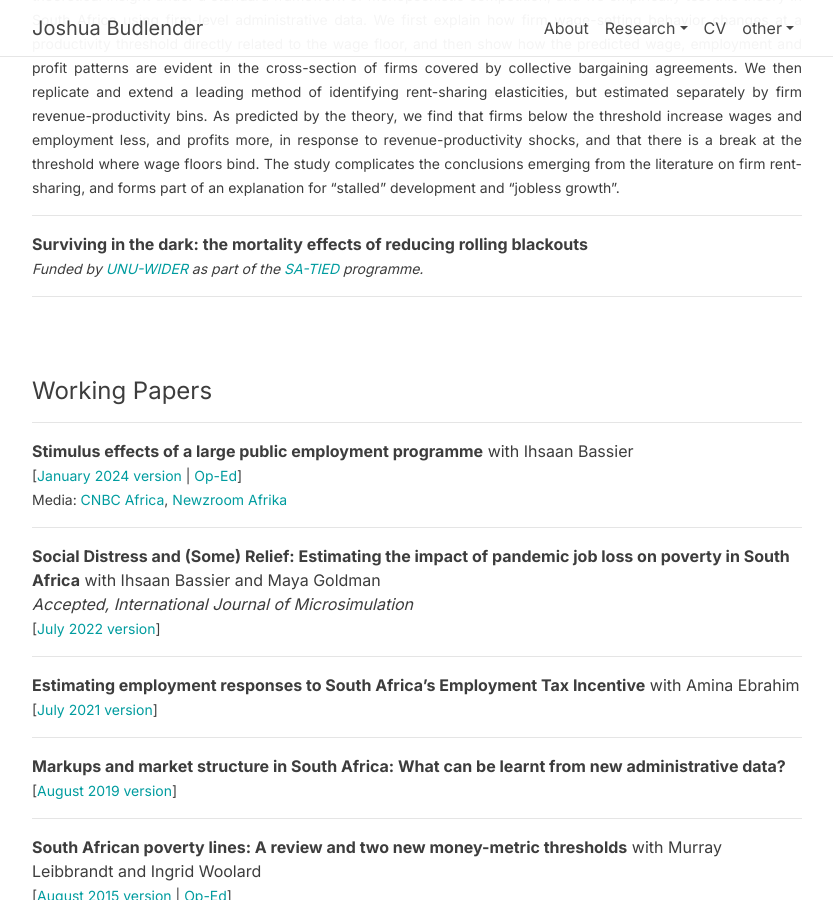
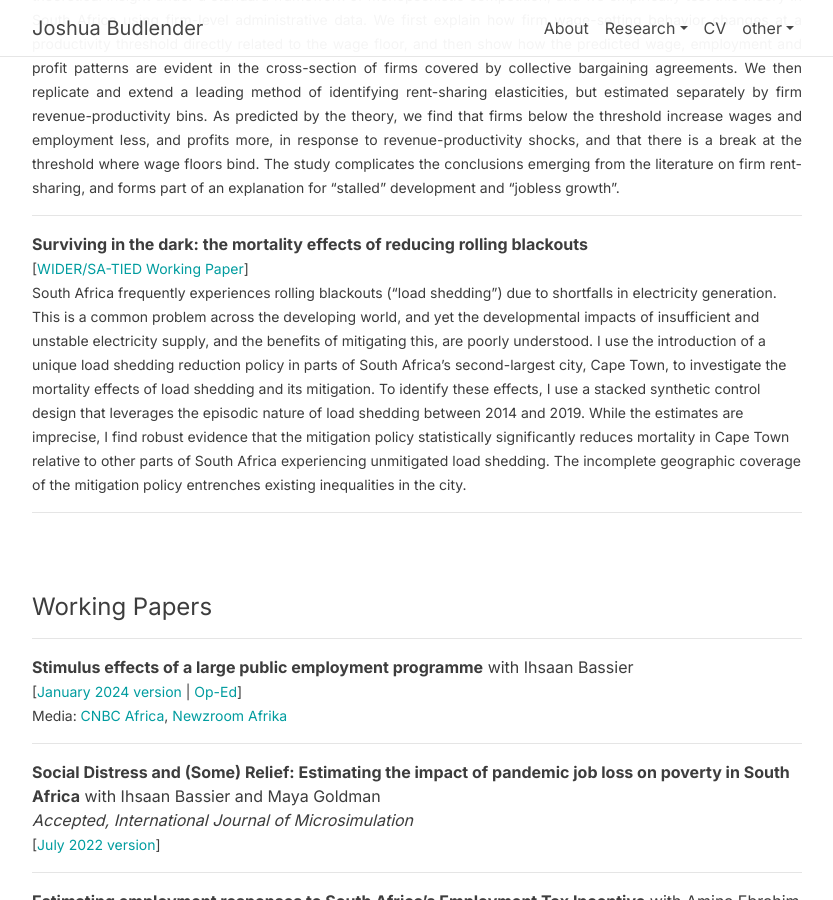
Before and after one commit to jbudlender/jbudlender.github.io, a Jekyll site: the page built from _pages/working.md, in a window 1280 px wide and 900 px high, scrolled down 415 px. Shown: the whole window, without its empty margins (223-1056 px from the left). Built offline with Jekyll 4.4.1, drawn with Linux system fonts in a browser that asks for light colours; comment, search, counter and statistics services are not loaded; a style sheet for code colours, icons or effects is not loaded.

Commit message:
LS wp, cv update

```diff
--- a/_pages/working.md
+++ b/_pages/working.md
@@ -33,7 +33,18 @@ forms part of an explanation for “stalled” development and “jobless growth
 * * *
 
 **Surviving in the dark: the mortality effects of reducing rolling blackouts**
-<small>*Funded by [UNU-WIDER](https://www.wider.unu.edu/) as part of the [SA-TIED](https://sa-tied.wider.unu.edu/) programme.*
+<small>[[WIDER/SA-TIED Working Paper](https://www.wider.unu.edu/sites/default/files/Publications/Working-paper/PDF/wp2024-44-surviving-in-the-dark-mortality-effects-reducing-rolling-blackouts.pdf)]
+South Africa frequently experiences rolling blackouts ("load shedding") due to shortfalls
+in electricity generation. This is a common problem across the developing world, and yet the
+developmental impacts of insufficient and unstable electricity supply, and the benefits of mitigating
+this, are poorly understood. I use the introduction of a unique load shedding reduction policy in
+parts of South Africa’s second-largest city, Cape Town, to investigate the mortality effects of load
+shedding and its mitigation. To identify these effects, I use a stacked synthetic control design that
+leverages the episodic nature of load shedding between 2014 and 2019. While the estimates are
+imprecise, I find robust evidence that the mitigation policy statistically significantly reduces
+mortality in Cape Town relative to other parts of South Africa experiencing unmitigated load
+shedding. The incomplete geographic coverage of the mitigation policy entrenches existing
+inequalities in the city.
 
 * * *
 
```
Also changed, not shown: _pages/about.md (+1 -1 lines), 1 other file.
